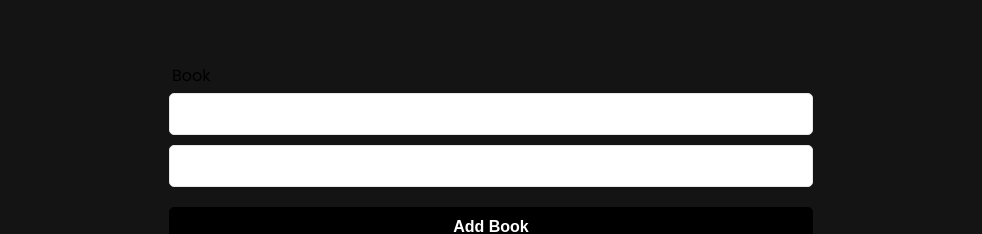
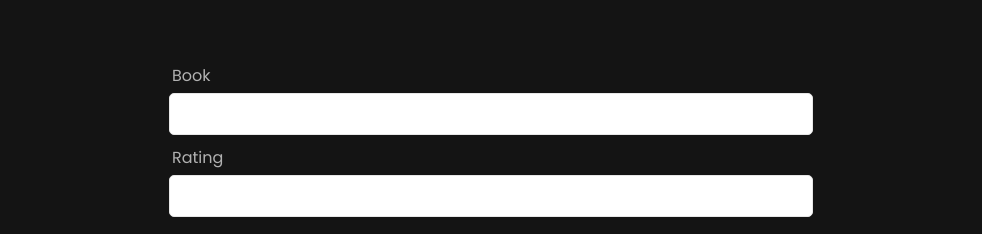
Before and after one commit to SavrajC/CRUD_Book_List, a React (Create React App) app in the folder frontend/: page / in a window 1280 px wide. Shown: the part 264-498 px from the top of the page, without its empty margins (149-1131 px from the left). Built offline with nearby package versions, Linux system fonts and the light colour scheme; no server answers; sample sign-in values are in the browser's storage.

Commit message:
feat: small style changes to BookForm

```diff
--- a/frontend/src/components/BookForm.jsx
+++ b/frontend/src/components/BookForm.jsx
@@ -21,7 +21,7 @@ function BookForm() {
     <section className="form">
         <form onSubmit={onSubmit}>
             <div className="form-group">
-                <label htmlFor='text'>Book</label>
+                <label htmlFor='text' className='label'>Book</label>
                 <input
                 type="text"
                 name='text'
@@ -29,6 +29,7 @@ function BookForm() {
                 value = {text}
                 onChange={(e) => setText(e.target.value)}
                  />
+                 <label htmlFor='rating' className='label'> Rating</label>
                  <input
                 type="text"
                 name='rating'
--- a/frontend/src/index.css
+++ b/frontend/src/index.css
@@ -218,3 +218,8 @@ h3 {
     font-size: 1.5rem;
   }
 }
+
+.label {
+  opacity: 67%;
+  color: #ffffff;
+}
```
